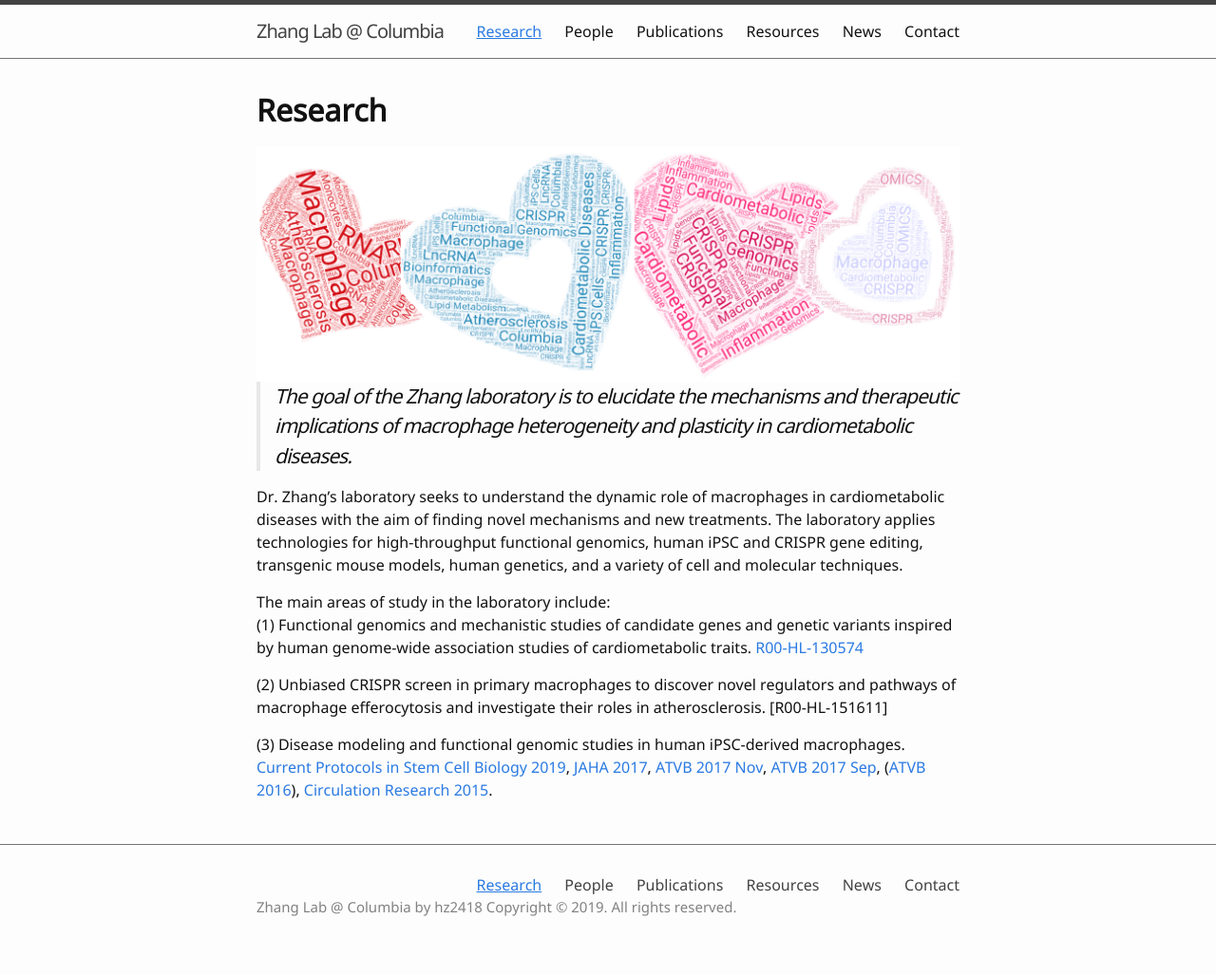
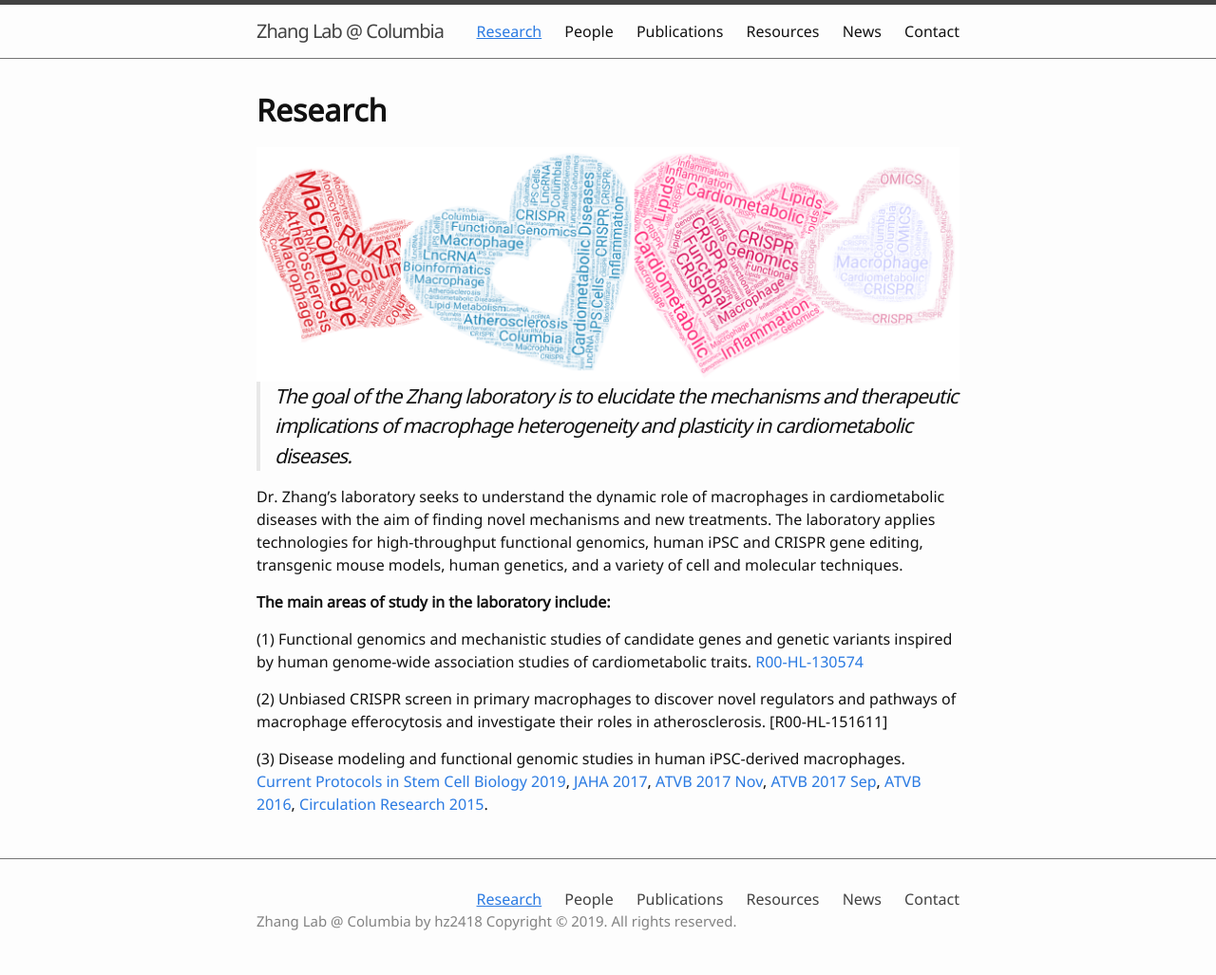
Before and after one commit to hanruizhang/zhanglab, a Jekyll site: the page built from 1_Research.md, in a window 1280 px wide. Shown: the whole page at 95% size. Built offline with Jekyll 4.4.1, drawn with Linux system fonts in a browser that asks for light colours.

```diff
--- a/1_Research.md
+++ b/1_Research.md
@@ -12,10 +12,11 @@ nav: true
 
 Dr. Zhang's laboratory seeks to understand the dynamic role of macrophages in cardiometabolic diseases with the aim of finding novel mechanisms and new treatments. The laboratory applies technologies for high-throughput functional genomics, human iPSC and CRISPR gene editing, transgenic mouse models, human genetics, and a variety of cell and molecular techniques.
 
-The main areas of study in the laboratory include:
+**The main areas of study in the laboratory include:**
+
 (1) Functional genomics and mechanistic studies of candidate genes and genetic variants inspired by human genome-wide association studies of cardiometabolic traits. [R00-HL-130574](https://projectreporter.nih.gov/project_info_description.cfm?aid=9765372&icde=49755340&ddparam=&ddvalue=&ddsub=&cr=1&csb=default&cs=ASC&pball=)
 
 (2) Unbiased CRISPR screen in primary macrophages to discover novel regulators and pathways of macrophage efferocytosis and investigate their roles in atherosclerosis. [R00-HL-151611]
 
 (3) Disease modeling and functional genomic studies in human iPSC-derived macrophages.
-[Current Protocols in Stem Cell Biology 2019](https://currentprotocols.onlinelibrary.wiley.com/doi/full/10.1002/cpsc.74), [JAHA 2017](https://www.ahajournals.org/doi/full/10.1161/JAHA.117.007431?url_ver=Z39.88-2003&rfr_id=ori:rid:crossref.org&rfr_dat=cr_pub%3dpubmed), [ATVB 2017 Nov](https://www.ncbi.nlm.nih.gov/pmc/articles/PMC5687272/), [ATVB 2017 Sep](https://www.ncbi.nlm.nih.gov/pmc/articles/PMC5659288/), ([ATVB 2016](https://www.ncbi.nlm.nih.gov/pmc/articles/PMC4919157/)), [Circulation Research 2015](https://www.ncbi.nlm.nih.gov/pmc/articles/PMC4565503/).
+[Current Protocols in Stem Cell Biology 2019](https://currentprotocols.onlinelibrary.wiley.com/doi/full/10.1002/cpsc.74), [JAHA 2017](https://www.ahajournals.org/doi/full/10.1161/JAHA.117.007431?url_ver=Z39.88-2003&rfr_id=ori:rid:crossref.org&rfr_dat=cr_pub%3dpubmed), [ATVB 2017 Nov](https://www.ncbi.nlm.nih.gov/pmc/articles/PMC5687272/), [ATVB 2017 Sep](https://www.ncbi.nlm.nih.gov/pmc/articles/PMC5659288/), [ATVB 2016](https://www.ncbi.nlm.nih.gov/pmc/articles/PMC4919157/), [Circulation Research 2015](https://www.ncbi.nlm.nih.gov/pmc/articles/PMC4565503/).
```
